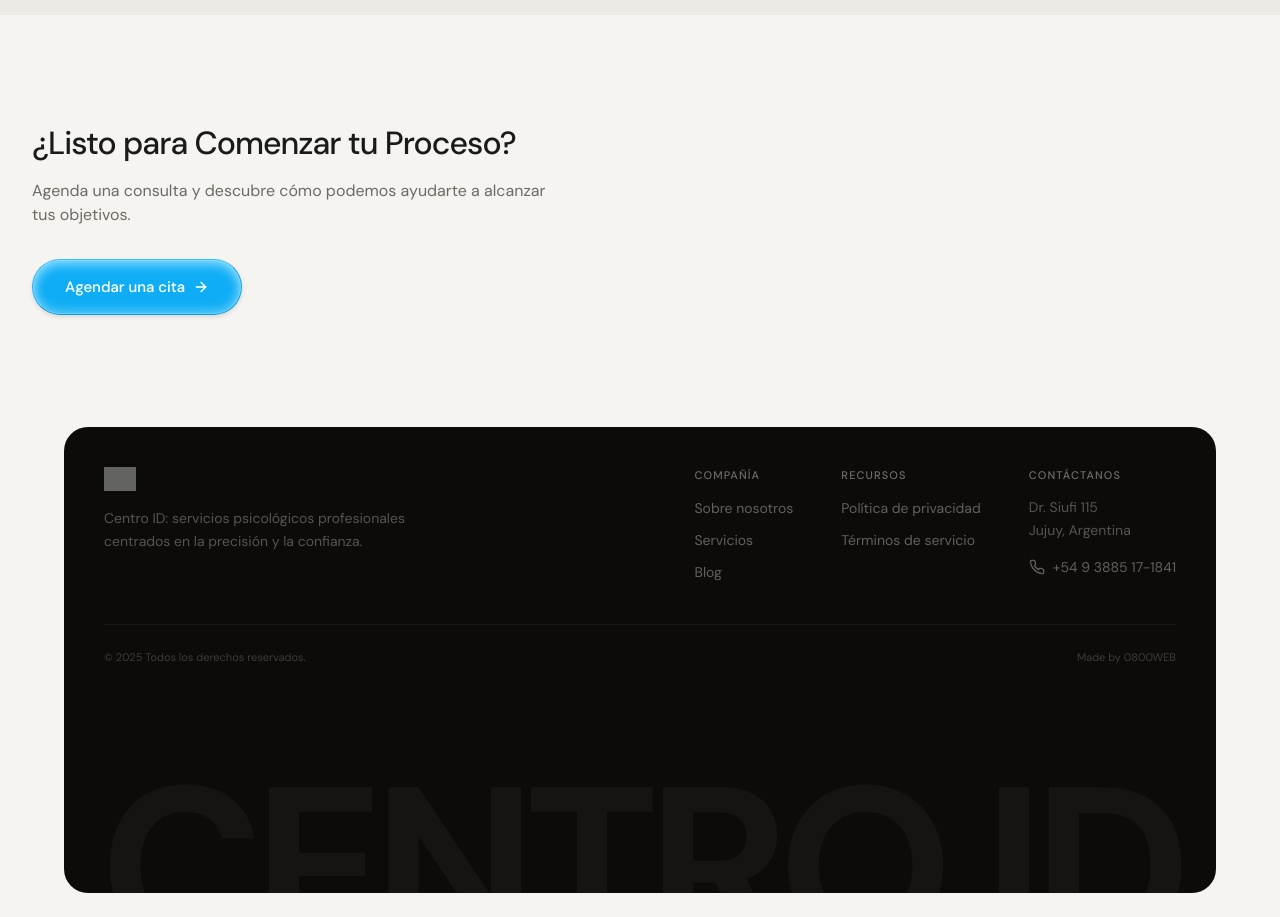
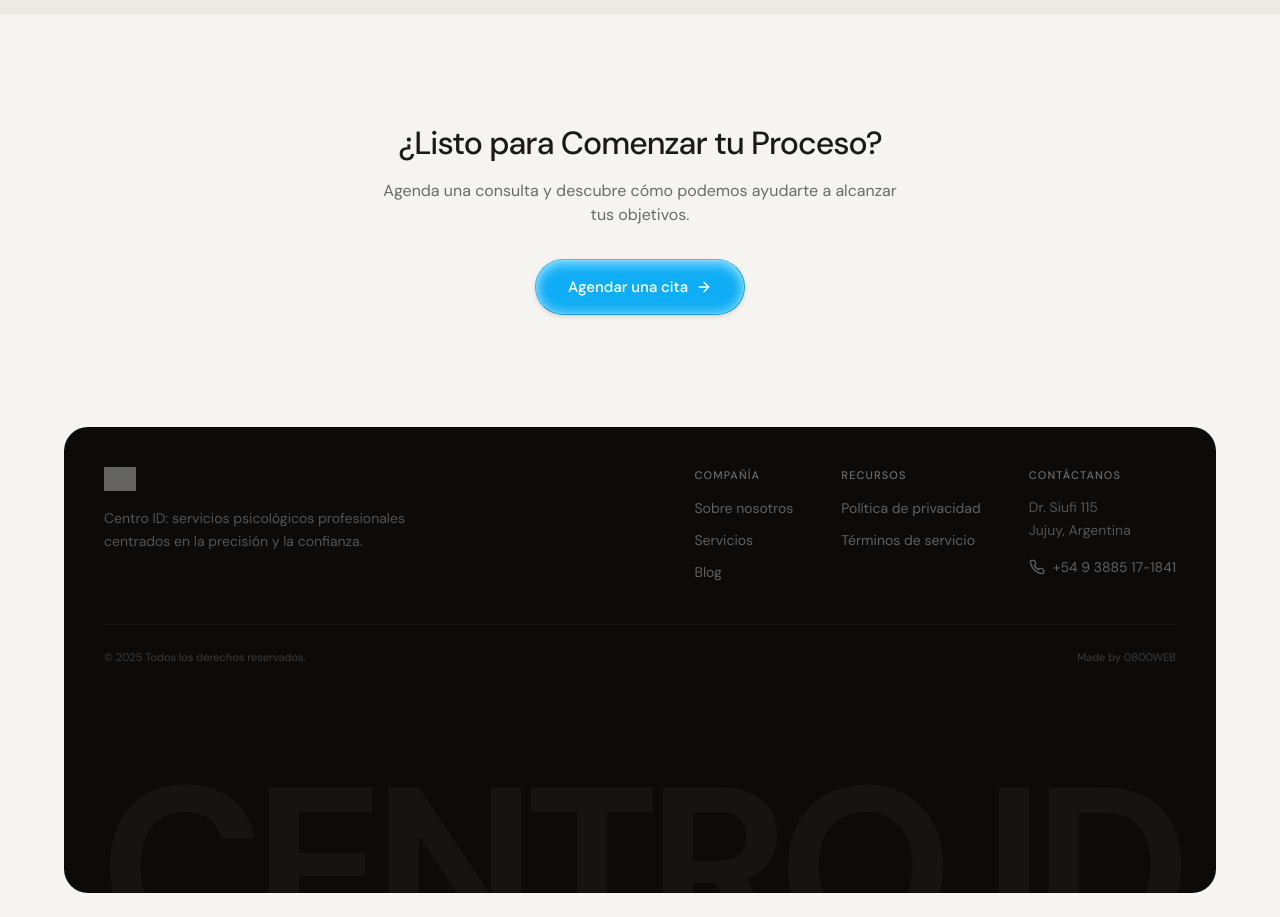
Before and after one commit to LucasEzequielSilva/id, a Next.js app: page /nosotros in a window 1280 px wide. Shown: the part 2960-3877 px from the top of the page. Built offline with nearby package versions, Linux system fonts and the light colour scheme; grey boxes are pictures that could not be loaded.

Commit message:
fix: centrar CTA en nosotros y servicios (items + justify center)
Co-Authored-By: Claude Opus 4.6 (1M context) <noreply@anthropic.com>

```diff
--- a/app/nosotros/page.tsx
+++ b/app/nosotros/page.tsx
@@ -166,7 +166,7 @@ export default function AboutPage() {
       {/* CTA */}
       <section className="py-28 bg-[#F5F4F0]">
         <div className="container mx-auto px-4 md:px-8">
-          <motion.div className="max-w-xl" initial="hidden" whileInView="visible" viewport={{ once: true }} variants={fadeIn}>
+          <motion.div className="max-w-xl mx-auto text-center flex flex-col items-center justify-center" initial="hidden" whileInView="visible" viewport={{ once: true }} variants={fadeIn}>
             <h2 className="text-2xl md:text-[2rem] mb-5 text-[#1A1A18] font-medium">{t("aboutPage.cta.title")}</h2>
             <p className="text-[#6B6B66] mb-8">{t("aboutPage.cta.subtitle")}</p>
             <WhatsAppButton size="lg" />
--- a/app/servicios/page.tsx
+++ b/app/servicios/page.tsx
@@ -63,7 +63,7 @@ export default function ServiciosPage() {
       {/* CTA */}
       <section className="py-28 bg-[#F5F4F0]">
         <div className="container mx-auto px-4 md:px-8">
-          <motion.div className="max-w-xl" initial="hidden" whileInView="visible" viewport={{ once: true }} variants={fadeIn}>
+          <motion.div className="max-w-xl mx-auto text-center flex flex-col items-center justify-center" initial="hidden" whileInView="visible" viewport={{ once: true }} variants={fadeIn}>
             <h2 className="text-2xl md:text-[2rem] tracking-tight text-[#1A1A18] font-medium mb-5">{t("servicesPage.cta.title")}</h2>
             <p className="text-[#6B6B66] mb-8">{t("servicesPage.cta.subtitle")}</p>
             <WhatsAppButton size="lg" />
```
